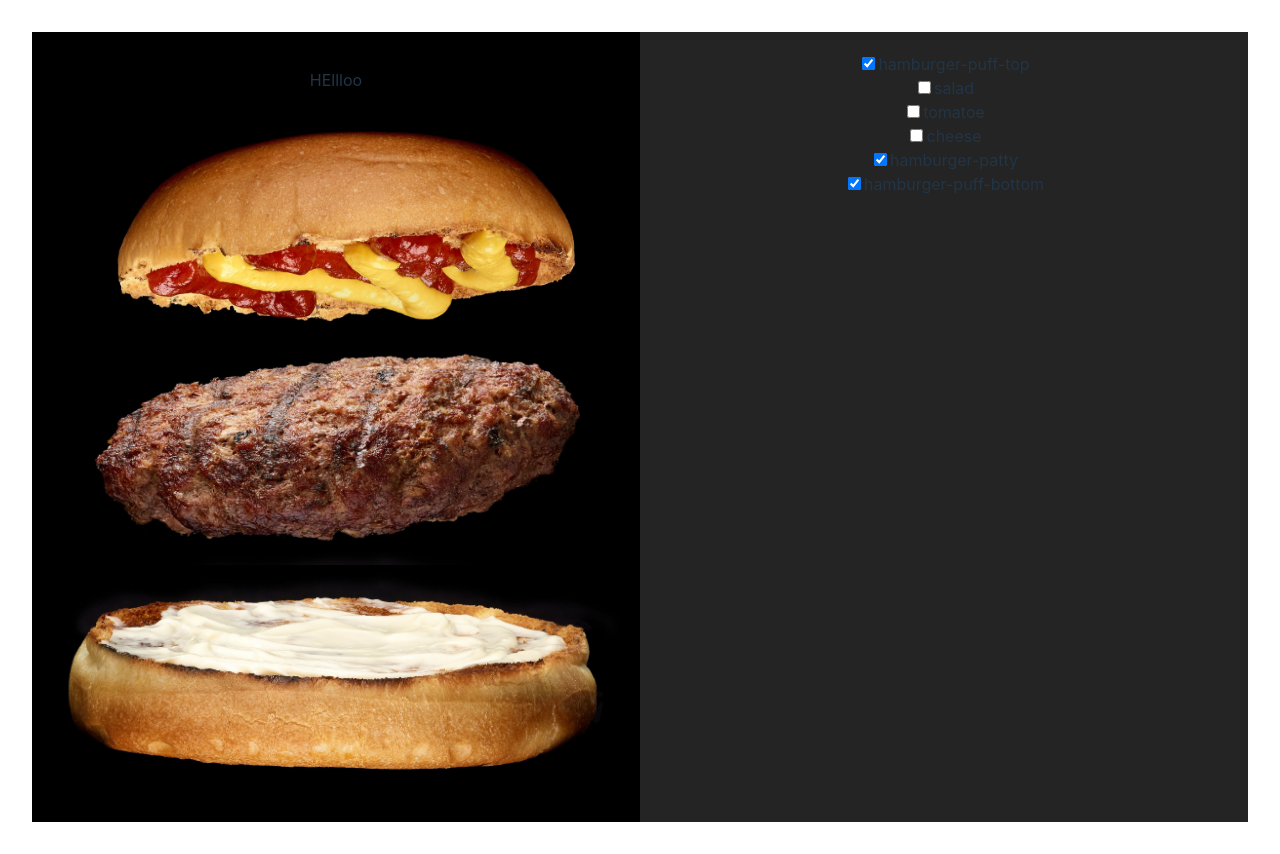
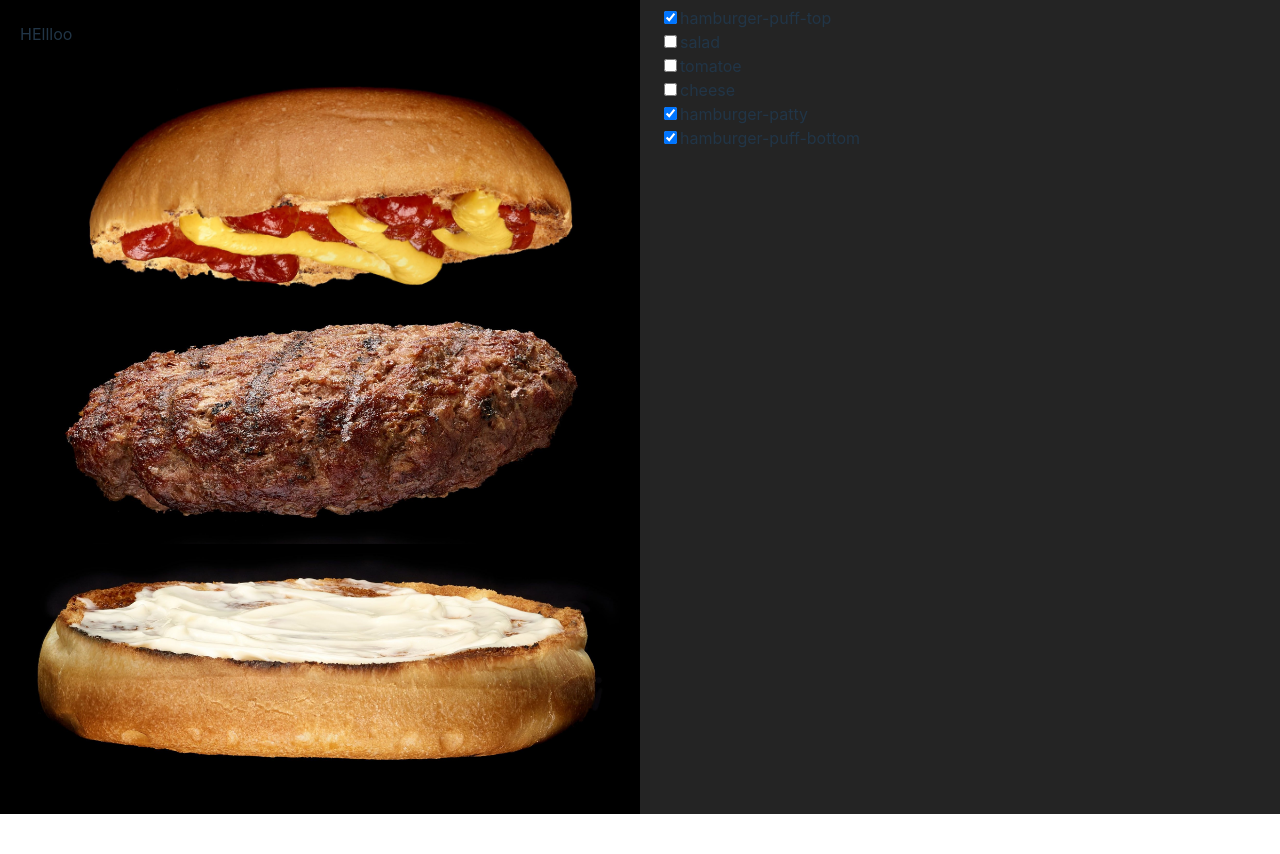
Before and after one commit to TwiceG/hamburger-parts, a React (Vite) app: page / in a window 1280 px wide. After the commit the page ends 814 px from the top, so only its background shows below. Built offline with nearby package versions, Linux system fonts and the light colour scheme.

Commit message:
adjust grid for full page

```diff
--- a/src/App.css
+++ b/src/App.css
@@ -1,14 +1,17 @@
-#root {
-  max-width: 1280px;
-  margin: 0 auto;
-  padding: 2rem;
-  text-align: center;
+body {
+  margin: 0;
+  padding: 0;
+  /* Set the grid-container to fill the entire viewport */
+  height: 100vh;
+  display: flex;
+  justify-content: center;
+  align-items: center;
 }
 
 .grid-container {
   display: grid;
   grid-template-columns: 1fr 1fr; /* Split the screen into two equal columns */
-
+  width: 100%; /* Set the width of the grid-container to fill the entire viewport */
 }
 
 .left-column,
```
